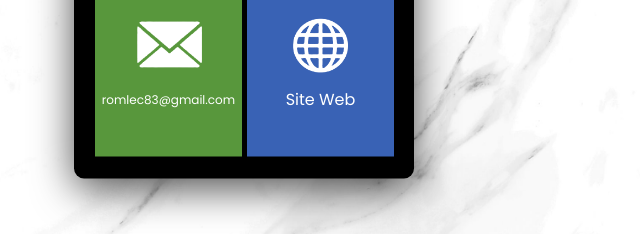
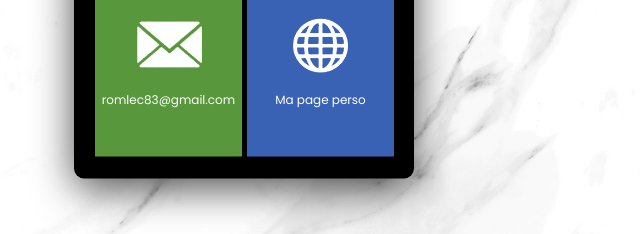
Before and after one commit to LecatRomain/Cartevisite, a plain HTML site: page index.html in a window 1280 px wide. Shown: the part 438-672 px from the top of the page, 396-1036 px from the left. Drawn offline with Linux system fonts and the light colour scheme.

Commit message:
Add files via upload

```diff
--- a/index.html
+++ b/index.html
@@ -66,7 +66,7 @@
                     </div>
 
                     <div class="tabsite">
-                        <span>Site Web</span>
+                        <span>Ma page perso</span>
                     </div>
 
                     <a href="#"><img src="ressources/web.png" alt="mon site internet" class="site"></a>
--- a/style.css
+++ b/style.css
@@ -8,7 +8,6 @@ body {
     font-family: "poppins";
 
 }
-
 
 .carte {
 
@@ -68,7 +67,6 @@ body {
     justify-content: center;
     align-items: center;
 
-
 }
 
 .tabadr {
@@ -83,7 +81,6 @@ body {
     margin-top: 70px;
     text-align: center;
 
-
 }
 
 .bkgrndOrge {
@@ -95,7 +92,6 @@ body {
     align-items: center;
 
 }
-
 
 .tabtel {
 
@@ -152,7 +148,7 @@ body {
     color: white;
     margin-top: 45px;
     text-align: center;
-
+    font-size: 12px;
 }
 
 .moi {
```
